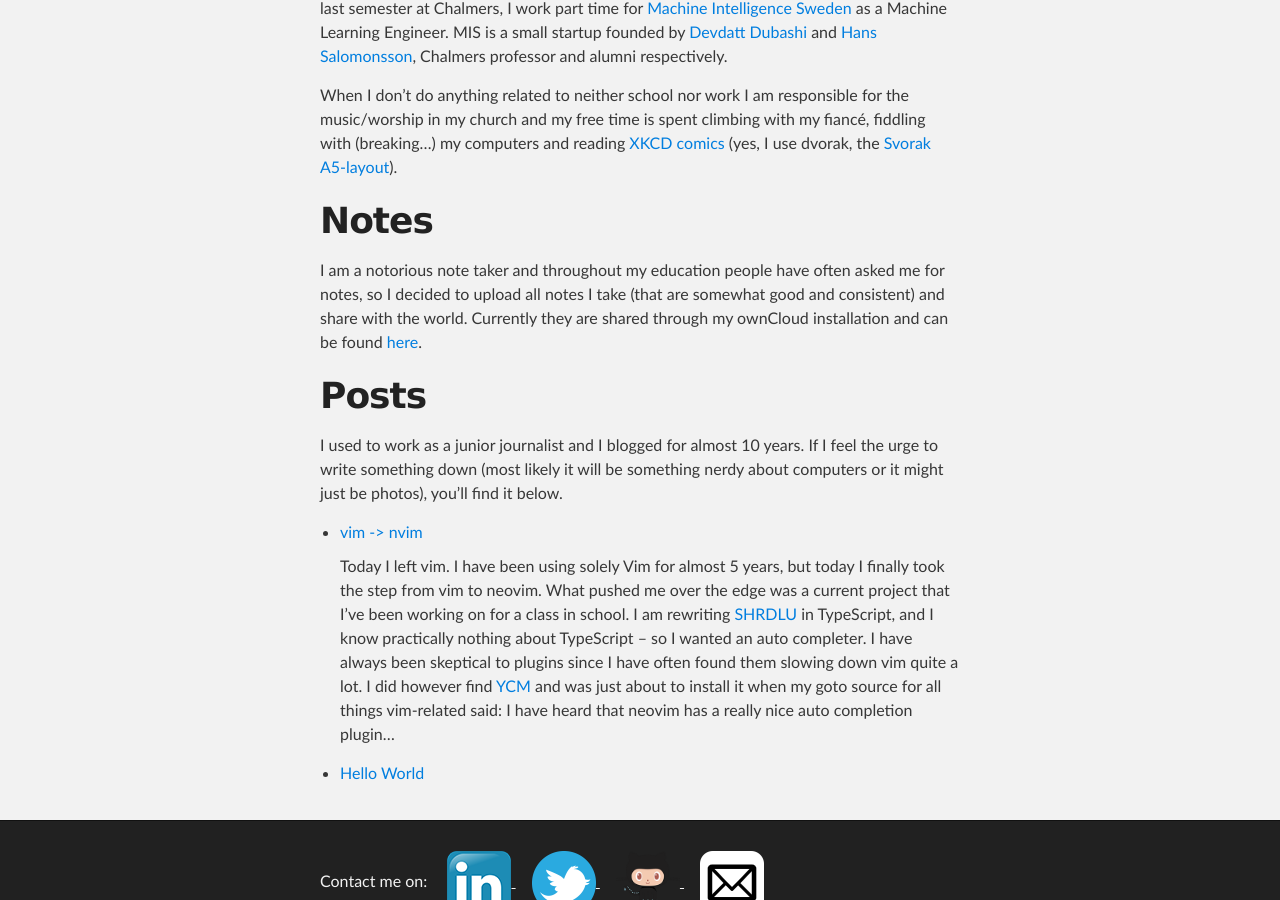
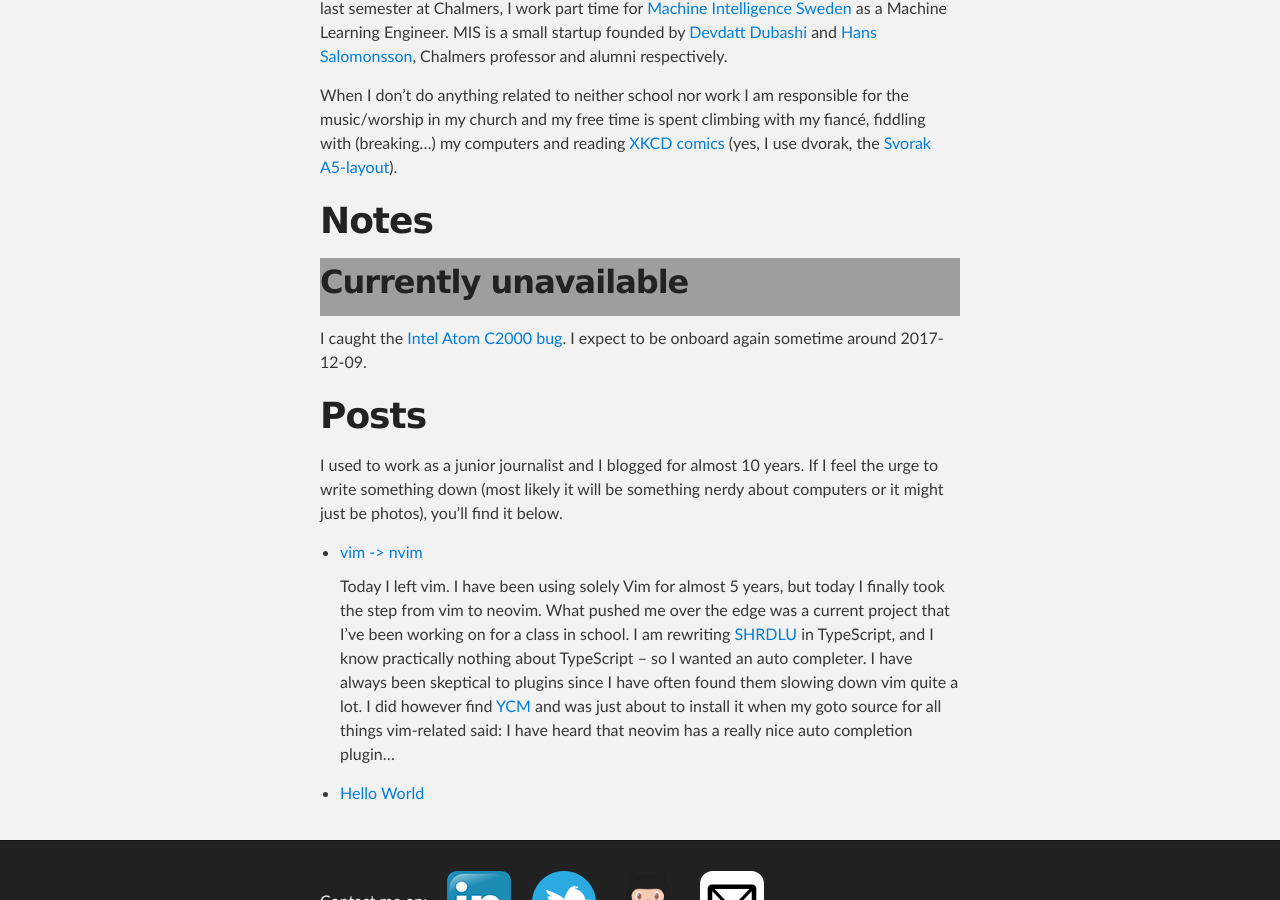
Before and after one commit to ErikThorsell/erikthorsell.github.io, a Jekyll site: the page built from index.md, in a window 1280 px wide and 900 px high, scrolled down 1086 px. Built offline with Jekyll 4.4.1, drawn with Linux system fonts in a browser that asks for light colours; our own code applies the rules of GitHub Pages for plain Markdown files; grey boxes are pictures that could not be loaded.

Commit message:
Update regarding faulty server

```diff
--- a/index.md
+++ b/index.md
@@ -63,11 +63,16 @@ A5-layout](http://aoeu.info/s/dvorak/images/svorak-A5.png)).
 
 # Notes #
 
-I am a notorious note taker and throughout my education people have often asked
-me for notes, so I decided to upload all notes I take (that are somewhat good
-and consistent) and share with the world.
-Currently they are shared through my ownCloud installation and can be found
-[here](https://wirsenius.se/index.php/s/0uiVskgkO6e9onr).
+## Currently unavailable ##
+
+I caught the [Intel Atom C2000 bug](https://www.theregister.co.uk/2017/02/06/cisco_intel_decline_to_link_product_warning_to_faulty_chip/).
+I expect to be onboard again sometime around 2017-12-09.
+
+
+[//]: # (I am a notorious note taker and throughout my education people have often asked)
+[//]: # (me for notes, so I decided to upload all notes I take and share with the world.)
+[//]: # (Currently they are shared through my Nextcloud installation and can be found)
+[//]: # ([here](https://wirsenius.se/index.php/s/0uiVskgkO6e9onr.)
 
 # Posts #
 
```
